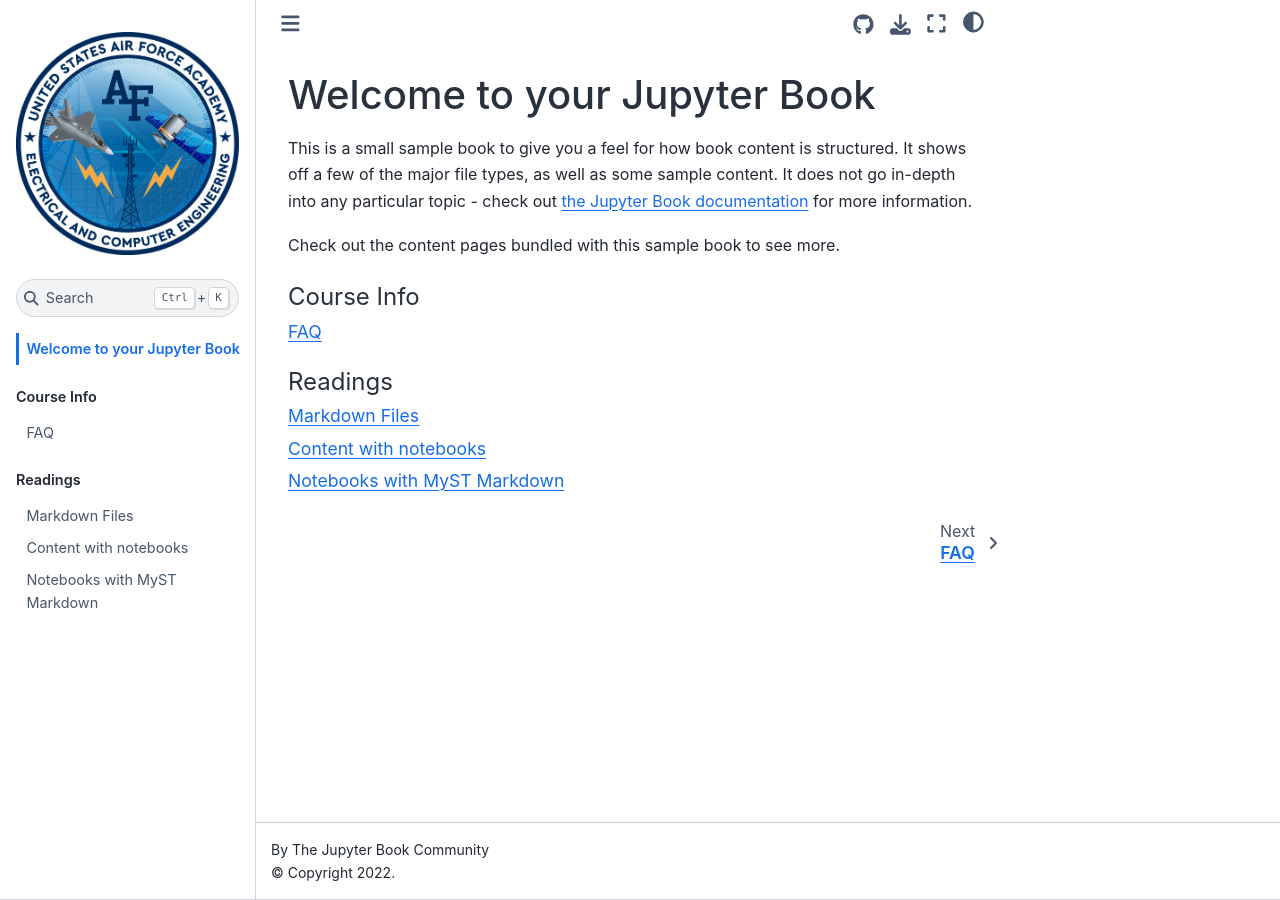
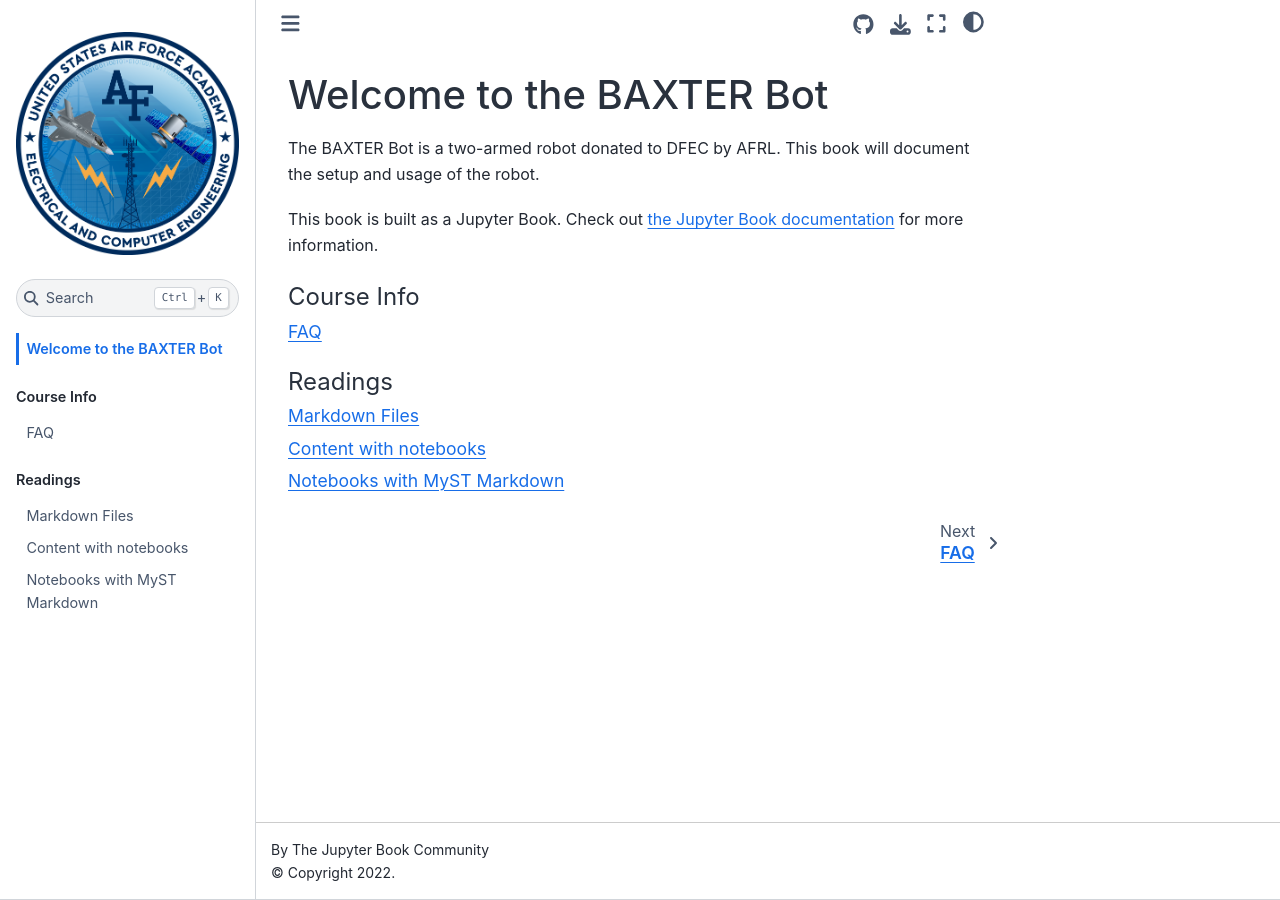
Before and after one commit to USAFA-ECE/baxter-bot-book, a Jupyter Book: the page built from book/intro.md, in a window 1280 px wide. Built offline with Jupyter Book 1.0.4 settings and Sphinx 7.4.7 and the Sphinx Book theme 1.1.4, drawn with Linux system fonts in a browser that asks for light colours.

Commit message:
Update intro.md

````diff
--- a/book/intro.md
+++ b/book/intro.md
@@ -1,11 +1,8 @@
-# Welcome to your Jupyter Book
+# Welcome to the BAXTER Bot
 
-This is a small sample book to give you a feel for how book content is
-structured.
-It shows off a few of the major file types, as well as some sample content.
-It does not go in-depth into any particular topic - check out [the Jupyter Book documentation](https://jupyterbook.org) for more information.
+The BAXTER Bot is a two-armed robot donated to DFEC by AFRL.  This book will document the setup and usage of the robot.
 
-Check out the content pages bundled with this sample book to see more.
+This book is built as a Jupyter Book.  Check out [the Jupyter Book documentation](https://jupyterbook.org) for more information.
 
 ```{tableofcontents}
 ```
````
